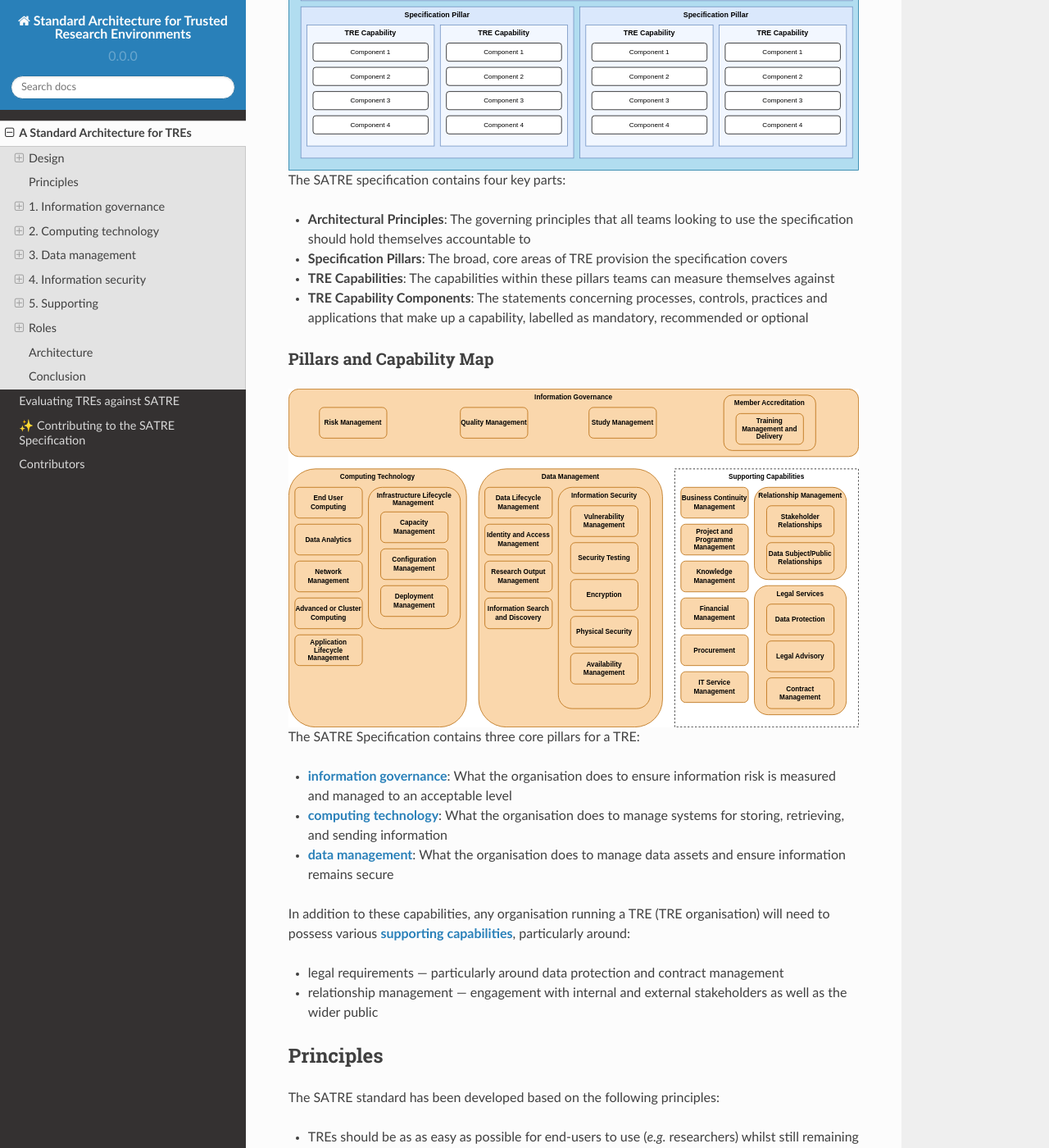
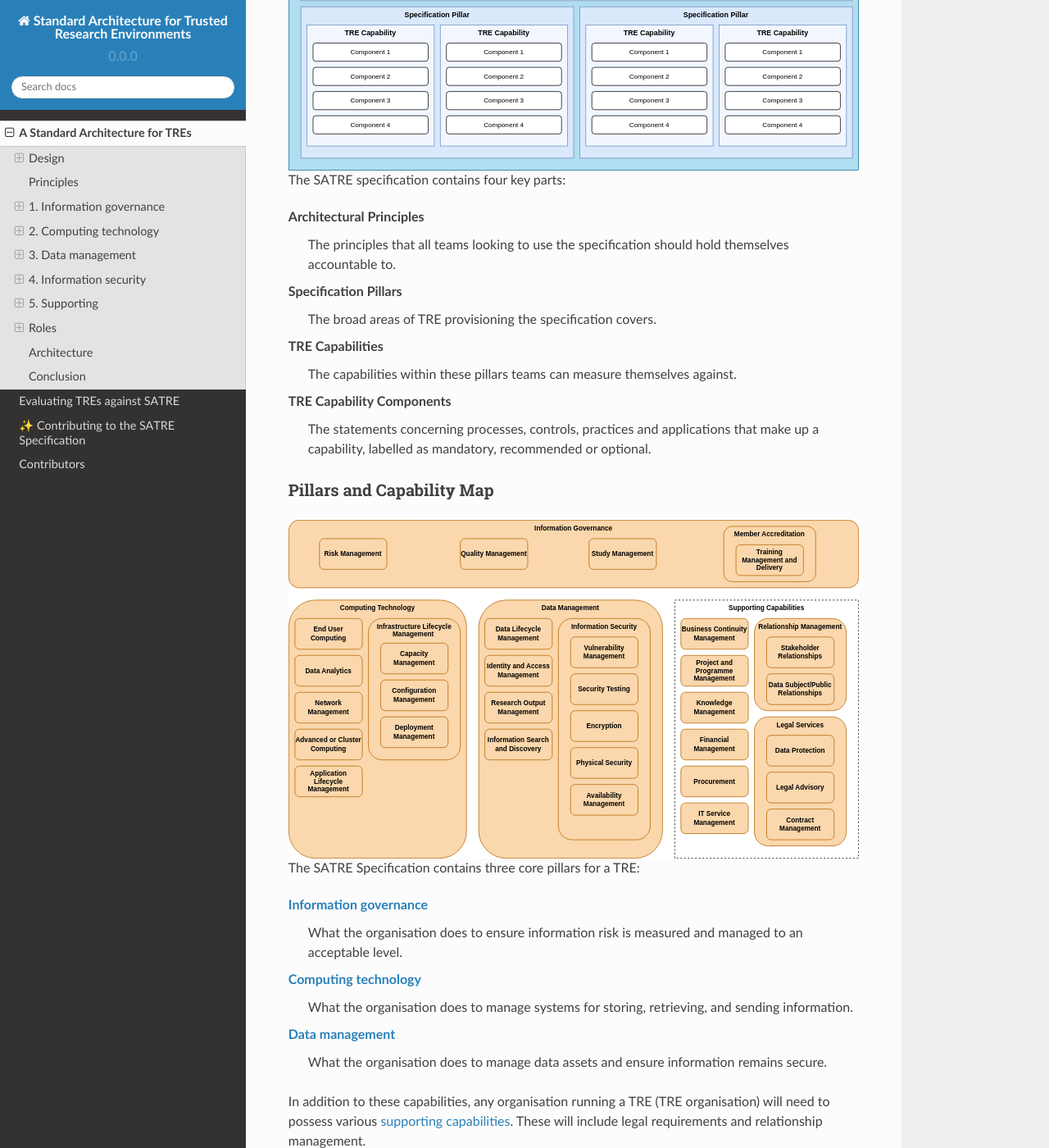
Before and after one commit to sa-tre/satre-specification, a Sphinx documentation site: the page built from docs/source/standard.md, in a window 1280 px wide and 1400 px high, scrolled down 766 px. Shown: the whole window at 82% size. Built offline with Sphinx 7.4.7 and the Read the Docs theme 2.0.0, drawn with Linux system fonts in a browser that asks for light colours.

Commit message:
Use definition lists

```diff
--- a/docs/source/conf.py
+++ b/docs/source/conf.py
@@ -21,7 +21,7 @@ extensions = [
     "myst_parser",
 ]
 
-myst_enable_extensions = ["colon_fence"]
+myst_enable_extensions = ["colon_fence", "deflist"]
 
 intersphinx_mapping = {
     "python": ("https://docs.python.org/3/", None),
--- a/docs/source/standard.md
+++ b/docs/source/standard.md
@@ -28,10 +28,17 @@ Any particular TRE implementation should be able to score itself against each ca
 
 The SATRE specification contains four key parts:
 
-- **Architectural Principles**: The governing principles that all teams looking to use the specification should hold themselves accountable to
-- **Specification Pillars**: The broad, core areas of TRE provision the specification covers
-- **TRE Capabilities**: The capabilities within these pillars teams can measure themselves against
-- **TRE Capability Components**: The statements concerning processes, controls, practices and applications that make up a capability, labelled as mandatory, recommended or optional
+Architectural Principles
+: The principles that all teams looking to use the specification should hold themselves accountable to.
+
+Specification Pillars
+: The broad areas of TRE provisioning the specification covers.
+
+TRE Capabilities
+: The capabilities within these pillars teams can measure themselves against.
+
+TRE Capability Components
+: The statements concerning processes, controls, practices and applications that make up a capability, labelled as mandatory, recommended or optional.
 
 ### Pillars and Capability Map
 
@@ -42,14 +49,17 @@ The SATRE specification contains four key parts:
 
 The SATRE Specification contains three core pillars for a TRE:
 
-- **{ref}`information governance <standard_capability_information_governance>`**: What the organisation does to ensure information risk is measured and managed to an acceptable level
-- **{ref}`computing technology <standard_capability_computing_technology>`**: What the organisation does to manage systems for storing, retrieving, and sending information
-- **{ref}`data management <standard_capability_data_management>`**: What the organisation does to manage data assets and ensure information remains secure
+{ref}`Information governance <standard_capability_information_governance>`
+: What the organisation does to ensure information risk is measured and managed to an acceptable level.
 
-In addition to these capabilities, any organisation running a TRE (TRE organisation) will need to possess various **{ref}`supporting capabilities <standard_capability_supporting>`**, particularly around:
+{ref}`Computing technology <standard_capability_computing_technology>`
+: What the organisation does to manage systems for storing, retrieving, and sending information.
 
-- legal requirements — particularly around data protection and contract management
-- relationship management — engagement with internal and external stakeholders as well as the wider public
+{ref}`Data management <standard_capability_data_management>`
+: What the organisation does to manage data assets and ensure information remains secure.
+
+In addition to these capabilities, any organisation running a TRE (TRE organisation) will need to possess various {ref}`supporting capabilities <standard_capability_supporting>`.
+These will include legal requirements and relationship management.
 
 ## Principles
 
```
